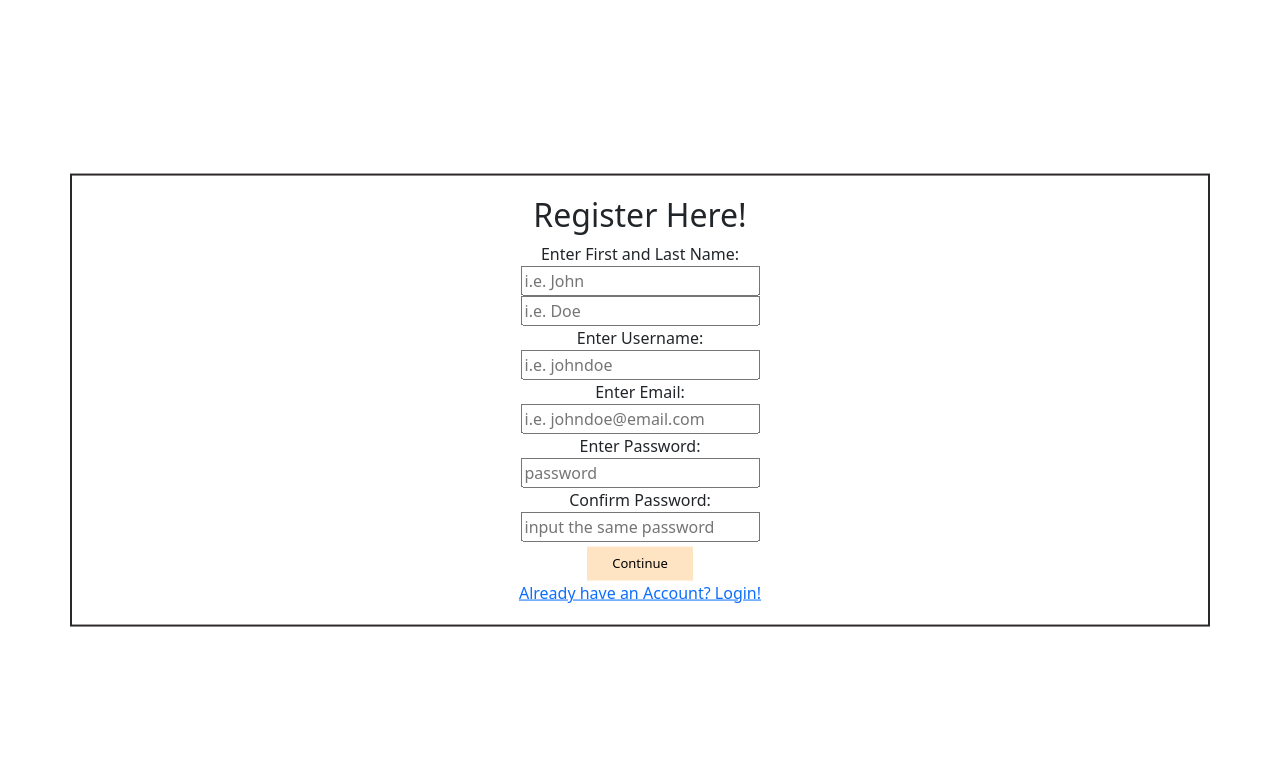
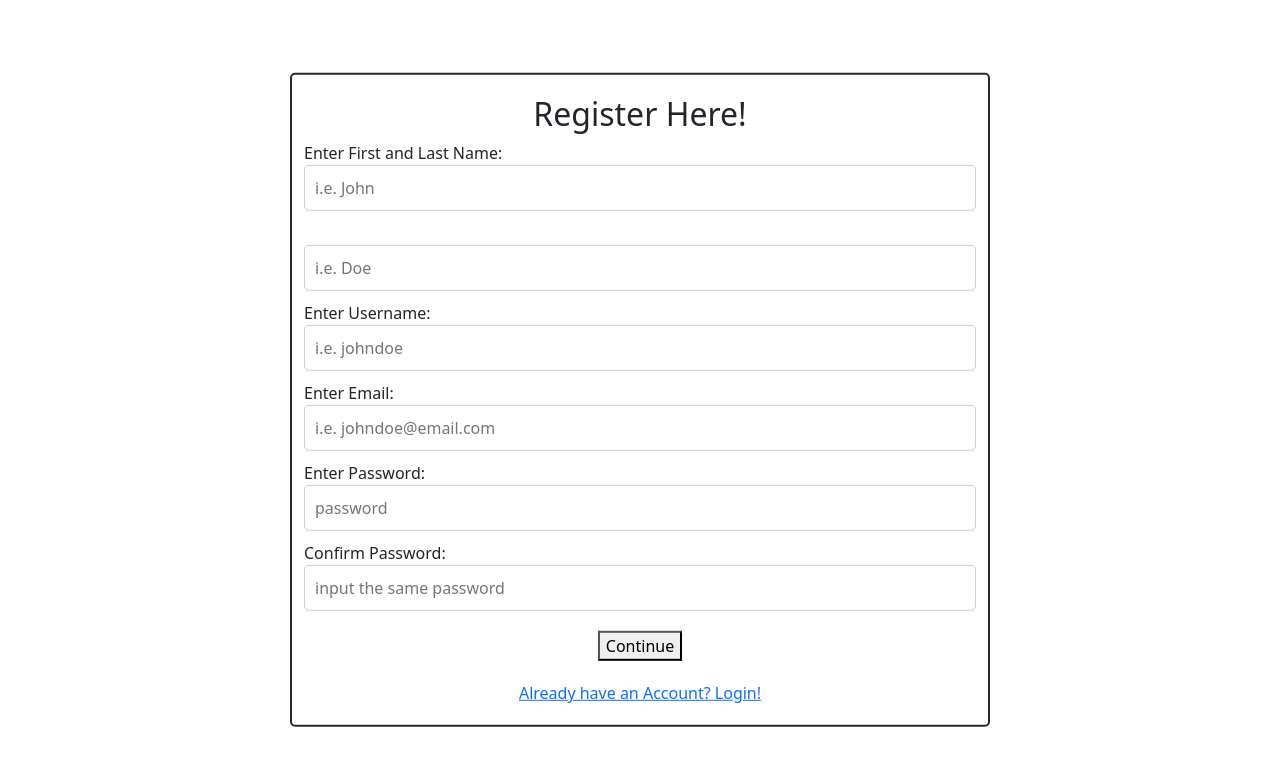
Before and after one commit to sari-ajina/Sp33d, a React (Create React App) app in the folder client/: page / in a window 1280 px wide. Shown: the top 766 px of the page. Built offline with nearby package versions, Linux system fonts and the light colour scheme.

Commit message:
i changed register and log in styling

```diff
--- a/client/src/Register/Register.css
+++ b/client/src/Register/Register.css
@@ -1,28 +1,49 @@
-.container{
-    position: absolute;
-    top: 50%;
-    left: 50%;
-    transform: translate(-50%, -50%);
+.container {
+    max-width: 700px !important;
+    margin: 0 auto;
     padding: 20px;
-    border: solid 2px black;
+    border: 1px solid #ccc;
+    border-radius: 5px;
+  }
+
+  h2 {
     text-align: center;
-}
+    font-size: 28px;
+    margin-bottom: 20px;
+  }
 
-.register{
-    position: absolute;
-    top: 32%;
-    left: 50%;
-    transform: translate(-50%, -50%);
-}
+  input[type="text"] {
+    display: block;
+    width: 100%;
+    margin-bottom: 10px;
+    padding: 10px;
+    border: 1px solid #ccc;
+    border-radius: 5px;
+    font-size: 16px;
+  }
 
-.reg-button {
+  button.button {
+    display: block;
+    width: 100%;
+    margin-bottom: 10px;
+    padding: 10px;
     border: none;
-    background-color: bisque;
-    padding: 7px 25px;
-    margin-top: 5px;
+    border-radius: 5px;
+    background-color: #007bff;
+    color: #fff;
+    font-size: 16px;
+    cursor: pointer;
+  }
+
+  a {
+    display: block;
     text-align: center;
+    margin-top: 20px;
+    color: #007bff;
     text-decoration: none;
-    display: inline-block;
-    font-size: 13px;
-    cursor: pointer;
-}
+    font-size: 16px;
+  }
+
+  a:hover {
+    text-decoration: underline;
+  }
```
